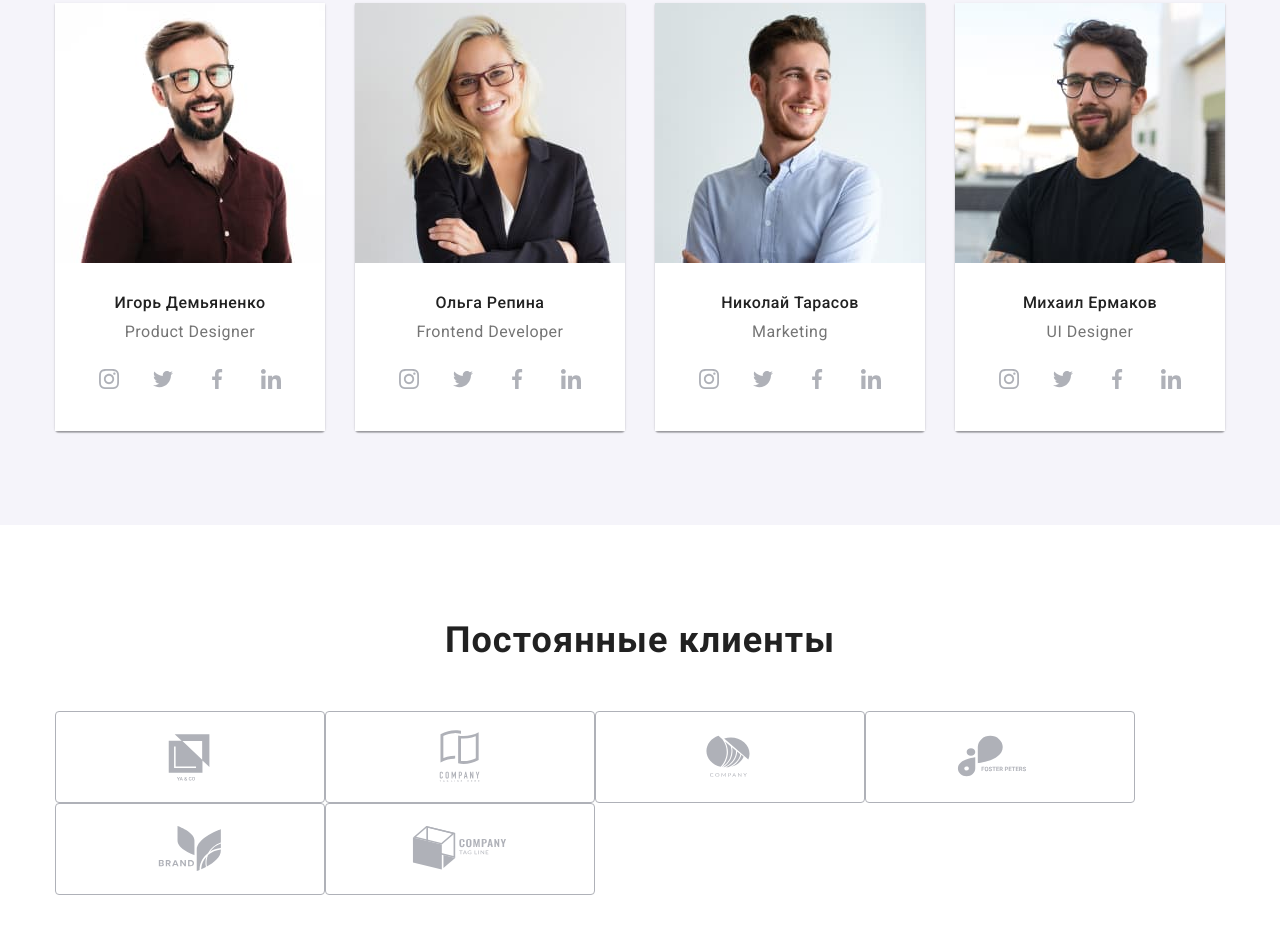
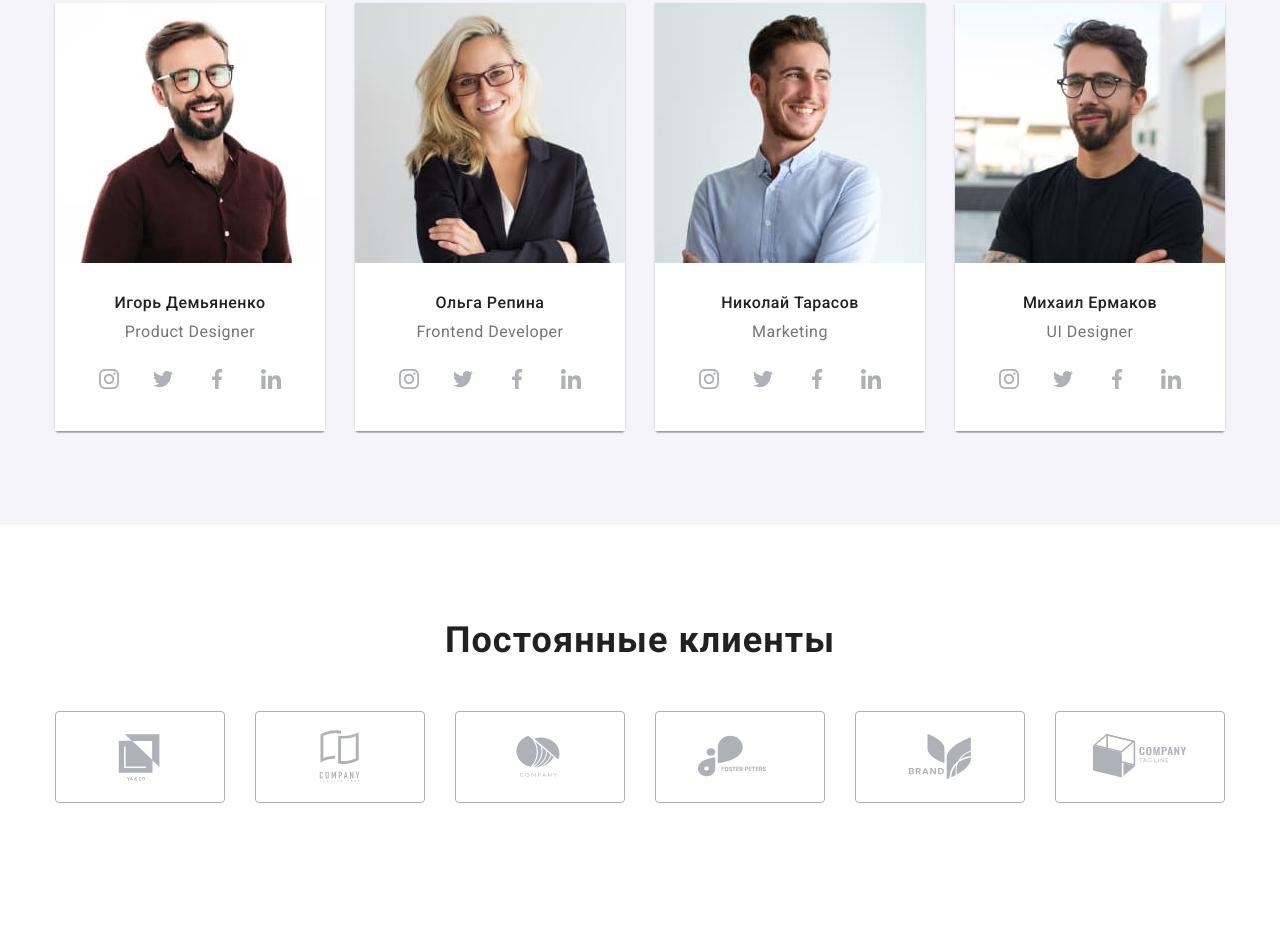
Before and after one commit to fullstack2002/goit-markup-hw-08, a plain HTML site: page index.html in a window 1280 px wide. Shown: the part 1781-2714 px from the top of the page. After the commit the page ends 2678 px from the top, so only its background shows below. Drawn offline with nearby package versions, Linux system fonts and the light colour scheme.

Commit message:
clients commit

```diff
--- a/sass/base/_common.scss
+++ b/sass/base/_common.scss
@@ -50,7 +50,11 @@ address {
   line-height: 1.17;
   text-align: center;
   letter-spacing: 0.03em;
-  margin-bottom: 50px;
+  margin-bottom: 30px;
+
+  @media screen and (min-width: 1200px) {
+    margin-bottom: 50px;
+  }
 }
 img {
   display: block;
--- a/sass/layout/_advantages.scss
+++ b/sass/layout/_advantages.scss
@@ -7,7 +7,6 @@
       flex-wrap: wrap;
       margin-left: -30px;
       margin-top: -30px;
-
     }
     @media screen and (min-width: 1200px) {
       display: flex;
--- a/sass/layout/_clients.scss
+++ b/sass/layout/_clients.scss
@@ -1,27 +1,50 @@
 .clients {
   display: flex;
   flex-wrap: wrap;
-  // align-items: center;
-  // justify-content: center;
+  gap: 30px;
+  align-items: center;
+  justify-content: center;
+
+  // margin-left: -30px;
+  // margin-top: -30px;
+
+  @media screen and (min-width: 768px) {
+    // display: flex;
+    // flex-wrap: wrap;
+    gap: 0;
+    margin-left: -30px;
+    margin-top: -30px;
+  }
+
+  @media screen and (min-width: 1200px) {
+    // display: flex;
+    flex-wrap: nowrap;
+    margin-left: 0;
+    margin-top: 0;
+  }
 }
 .clients__item {
   flex-basis: calc(480px / 2 - 30px);
   height: 92px;
 
-  @media screen and (min-width: 480px) {
-    flex-basis: calc(480px / 2 - 30px);
+  // @media screen and (min-width: 480px) {
+  //   flex-basis: calc(480px / 2 - 30px);
+  //   // margin-right: 30px;
+  //   // margin-bottom: 30px;
+  // }
+    @media screen and (min-width: 768px) {
+      flex-basis: calc(768px / 3 - 30px);
+      margin-top: 30px;
+      margin-left: 30px;
+  }
 
-    @media screen and (min-width: 768px) {
-      flex-basis: calc(768px / 2 - 30px);
-      // margin-top: 30px;
-      // margin-left: 30px;
-
-      @media screen and (min-width: 1200px) {
-        flex-basis: calc(1200px / 4 - 30px);
-        // margin-top: 30px;
-        // margin-left: 30px;
-        // width: 270px;
-      }
+  @media screen and (min-width: 1200px) {
+    flex-basis: calc(1200px / 4 - 30px);
+    margin-top: 0;
+    margin-left: 0;
+    // width: 270px;
+    &:not(:last-child) {
+      margin-right: 30px;
     }
   }
 
--- a/sass/layout/_employees.scss
+++ b/sass/layout/_employees.scss
@@ -7,13 +7,14 @@
 .employees {
   display: flex;
   flex-wrap: wrap;
+  gap: 30px;
 
   @media screen and (min-width: 768px) {
     display: flex;
     flex-wrap: wrap;
     margin-left: -30px;
     margin-top: -30px;
-
+    gap: 0;
   }
 
   @media screen and (min-width: 1200px) {
```
Also changed, not shown: css/main.css, css/main.min.css, css/portfolio.css, css/portfolio.min.css, 4 other files.
